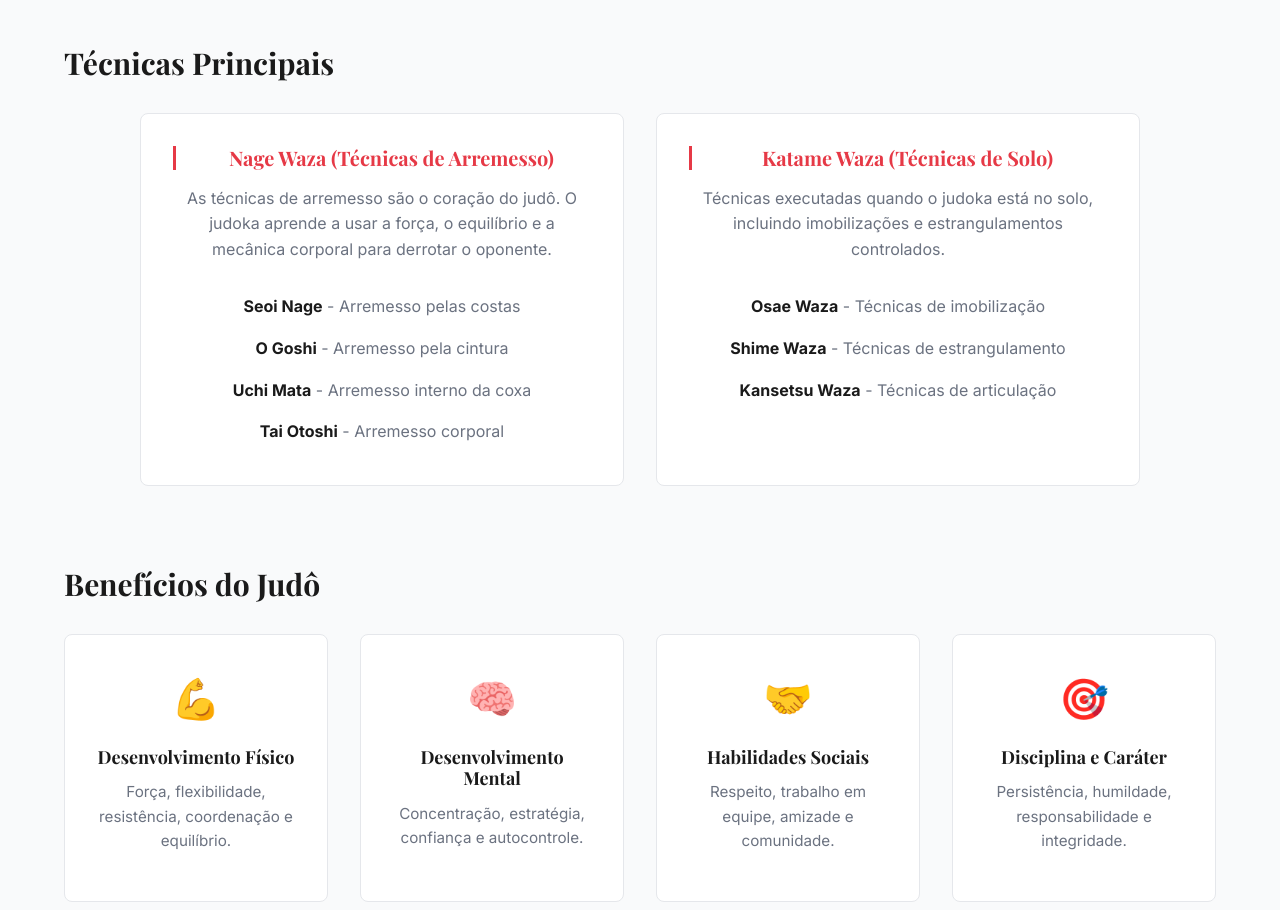
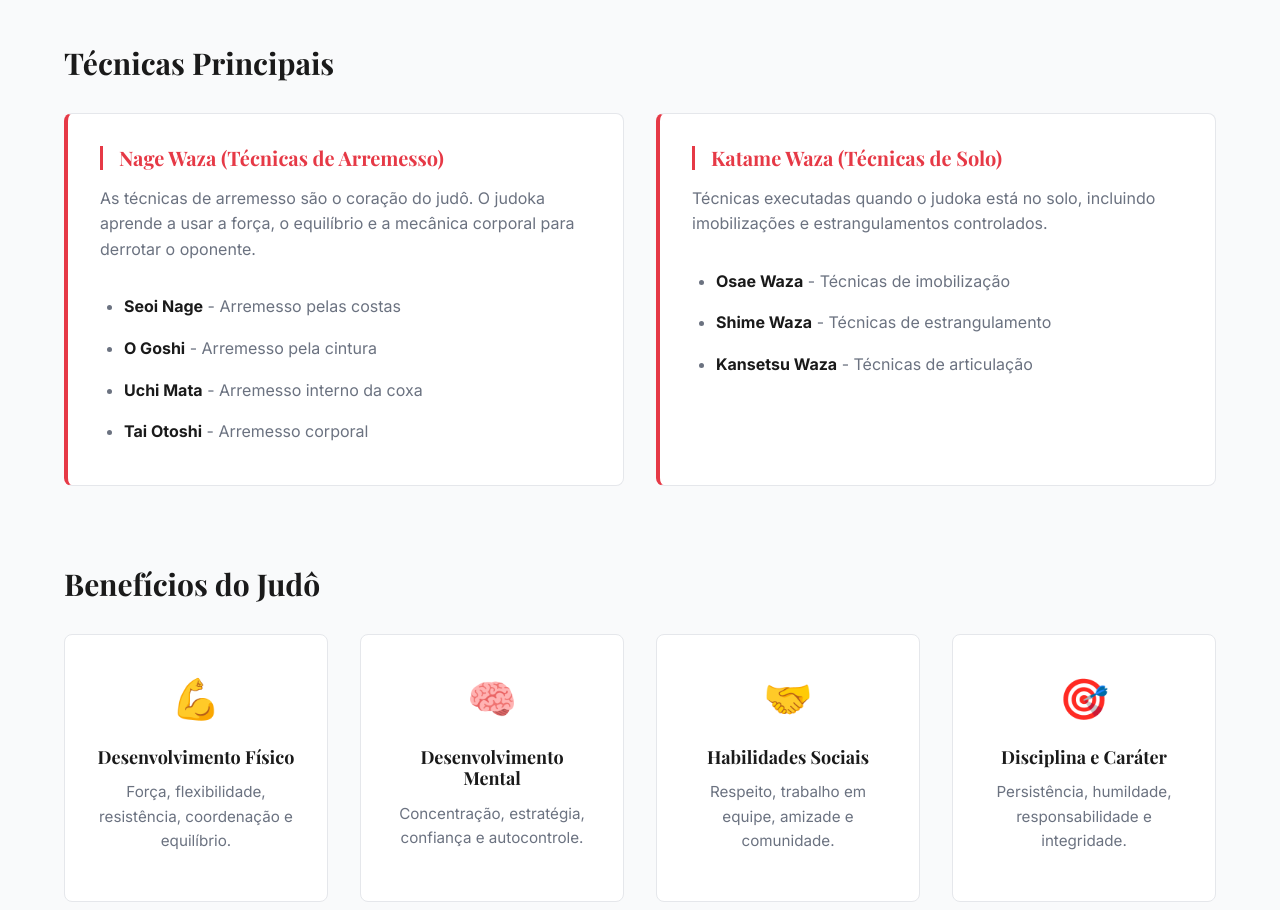
Before and after one commit to striqu3/judokaminari, a plain HTML site: page index.html in a window 1280 px wide. Shown: the part 2871-3781 px from the top of the page. Drawn offline with nearby package versions, Linux system fonts and the light colour scheme.

Commit message:
Ajustes: Nova foto hero em preto e branco e alinhamento técnicas à esquerda com barra vermelha

```diff
--- a/index.html
+++ b/index.html
@@ -288,25 +288,25 @@
       <div class="techniques-section fade-in">
         <h3 style="margin-bottom: 2rem;">Técnicas Principais</h3>
 
-        <div style="display: grid; grid-template-columns: 1fr 1fr; gap: 2rem; max-width: 1000px; margin: 0 auto;">
-          <div class="technique-category" style="text-align: left; background-color: white; padding: 2rem; border-radius: 0.5rem; border: 1px solid var(--border-color);">
-            <h4 style="color: var(--primary-color); text-align: center; margin-bottom: 1rem;">Nage Waza (Técnicas de Arremesso)</h4>
-            <p style="text-align: center; margin-bottom: 1.5rem;">As técnicas de arremesso são o coração do judô. O judoka aprende a usar a força, o equilíbrio e a mecânica corporal para derrotar o oponente.</p>
-            <ul class="technique-list" style="margin-left: 0;">
-              <li style="text-align: center;"><strong>Seoi Nage</strong> - Arremesso pelas costas</li>
-              <li style="text-align: center;"><strong>O Goshi</strong> - Arremesso pela cintura</li>
-              <li style="text-align: center;"><strong>Uchi Mata</strong> - Arremesso interno da coxa</li>
-              <li style="text-align: center;"><strong>Tai Otoshi</strong> - Arremesso corporal</li>
+        <div style="display: grid; grid-template-columns: 1fr 1fr; gap: 2rem; max-width: 1200px; margin: 0 auto;">
+          <div class="technique-category" style="text-align: left; background-color: white; padding: 2rem; border-radius: 0.5rem; border: 1px solid var(--border-color); border-left: 4px solid var(--primary-color);">
+            <h4 style="color: var(--primary-color); text-align: left; margin-bottom: 1rem;">Nage Waza (Técnicas de Arremesso)</h4>
+            <p style="text-align: left; margin-bottom: 1.5rem;">As técnicas de arremesso são o coração do judô. O judoka aprende a usar a força, o equilíbrio e a mecânica corporal para derrotar o oponente.</p>
+            <ul class="technique-list" style="margin-left: 0; list-style: disc; padding-left: 1.5rem;">
+              <li style="text-align: left;"><strong>Seoi Nage</strong> - Arremesso pelas costas</li>
+              <li style="text-align: left;"><strong>O Goshi</strong> - Arremesso pela cintura</li>
+              <li style="text-align: left;"><strong>Uchi Mata</strong> - Arremesso interno da coxa</li>
+              <li style="text-align: left;"><strong>Tai Otoshi</strong> - Arremesso corporal</li>
             </ul>
           </div>
 
-          <div class="technique-category" style="text-align: left; background-color: white; padding: 2rem; border-radius: 0.5rem; border: 1px solid var(--border-color);">
-            <h4 style="color: var(--primary-color); text-align: center; margin-bottom: 1rem;">Katame Waza (Técnicas de Solo)</h4>
-            <p style="text-align: center; margin-bottom: 1.5rem;">Técnicas executadas quando o judoka está no solo, incluindo imobilizações e estrangulamentos controlados.</p>
-            <ul class="technique-list" style="margin-left: 0;">
-              <li style="text-align: center;"><strong>Osae Waza</strong> - Técnicas de imobilização</li>
-              <li style="text-align: center;"><strong>Shime Waza</strong> - Técnicas de estrangulamento</li>
-              <li style="text-align: center;"><strong>Kansetsu Waza</strong> - Técnicas de articulação</li>
+          <div class="technique-category" style="text-align: left; background-color: white; padding: 2rem; border-radius: 0.5rem; border: 1px solid var(--border-color); border-left: 4px solid var(--primary-color);">
+            <h4 style="color: var(--primary-color); text-align: left; margin-bottom: 1rem;">Katame Waza (Técnicas de Solo)</h4>
+            <p style="text-align: left; margin-bottom: 1.5rem;">Técnicas executadas quando o judoka está no solo, incluindo imobilizações e estrangulamentos controlados.</p>
+            <ul class="technique-list" style="margin-left: 0; list-style: disc; padding-left: 1.5rem;">
+              <li style="text-align: left;"><strong>Osae Waza</strong> - Técnicas de imobilização</li>
+              <li style="text-align: left;"><strong>Shime Waza</strong> - Técnicas de estrangulamento</li>
+              <li style="text-align: left;"><strong>Kansetsu Waza</strong> - Técnicas de articulação</li>
             </ul>
           </div>
         </div>
```
Also changed, not shown: 1 other file.
